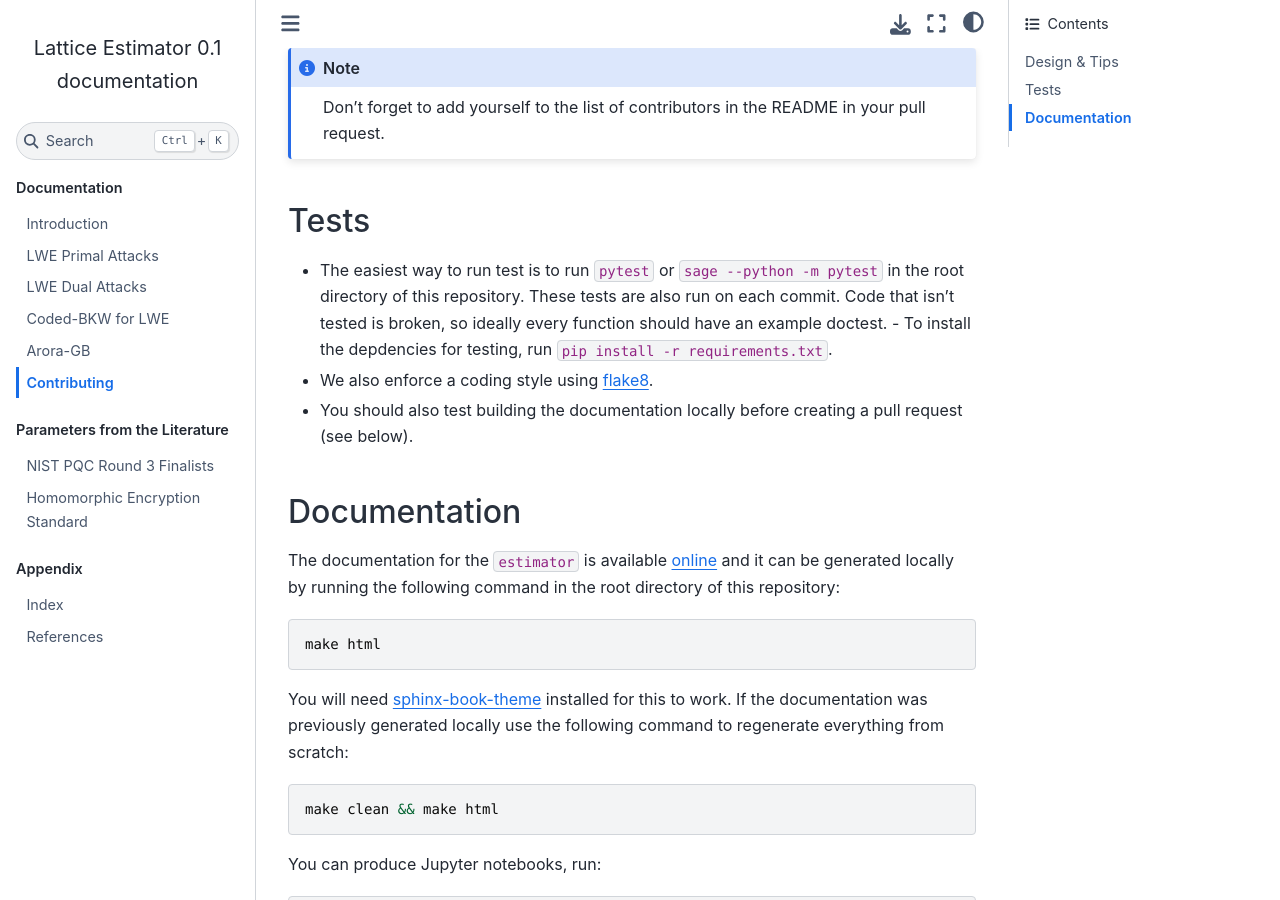
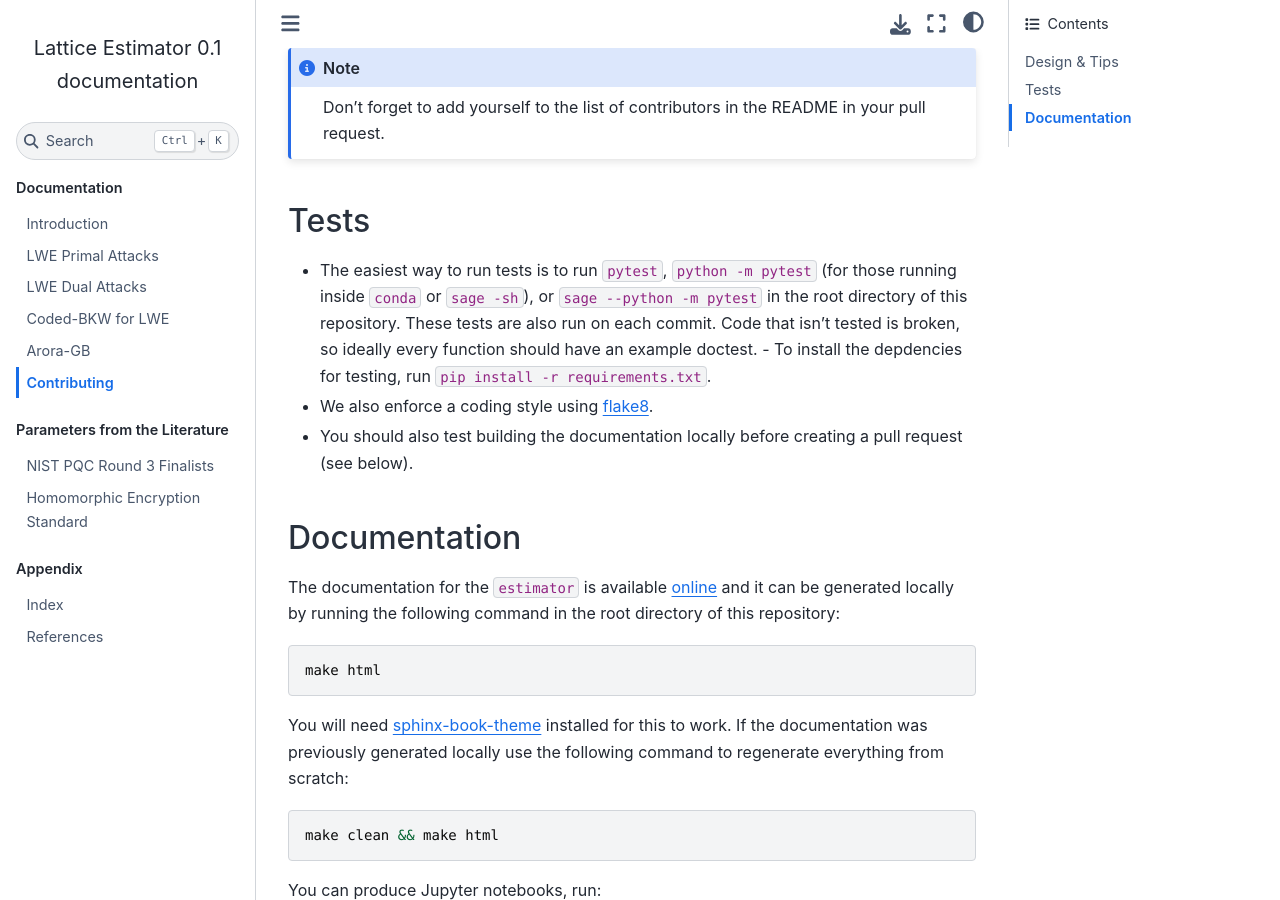
Before and after one commit to malb/lattice-estimator, a Sphinx documentation site: the page built from docs/contributing.rst, in a window 1280 px wide and 900 px high, scrolled down 1439 px. Built offline with Sphinx 7.4.7 and the Sphinx Book theme 1.1.4, drawn with Linux system fonts in a browser that asks for light colours.

Commit message:
Keep second test command, fix grammar

```diff
--- a/docs/contributing.rst
+++ b/docs/contributing.rst
@@ -68,7 +68,7 @@
 Tests
 -----
 
-- The easiest way to run test is to run ``pytest`` or ``sage --python -m pytest`` in the root directory of this repository. These tests are also run on each commit. Code that isn't tested is broken, so ideally every function should have an example doctest.
+- The easiest way to run tests is to run ``pytest``, ``python -m pytest`` (for those running inside ``conda`` or ``sage -sh``), or ``sage --python -m pytest`` in the root directory of this repository. These tests are also run on each commit. Code that isn't tested is broken, so ideally every function should have an example doctest.
   - To install the depdencies for testing, run ``pip install -r requirements.txt``.
 - We also enforce a coding style using `flake8 <https://flake8.pycqa.org/en/latest/>`__.
 - You should also test building the documentation locally before creating a pull request (see below).
```
